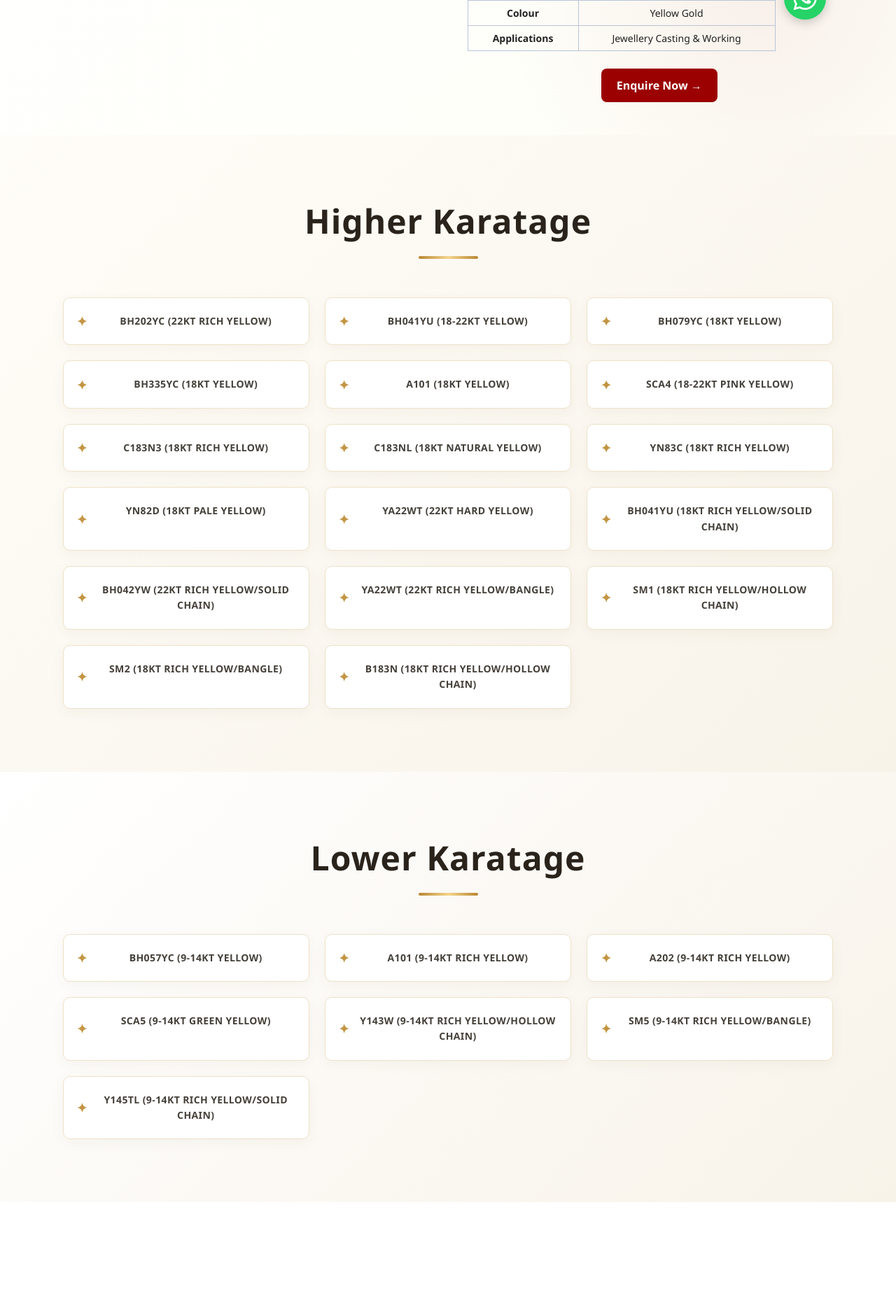
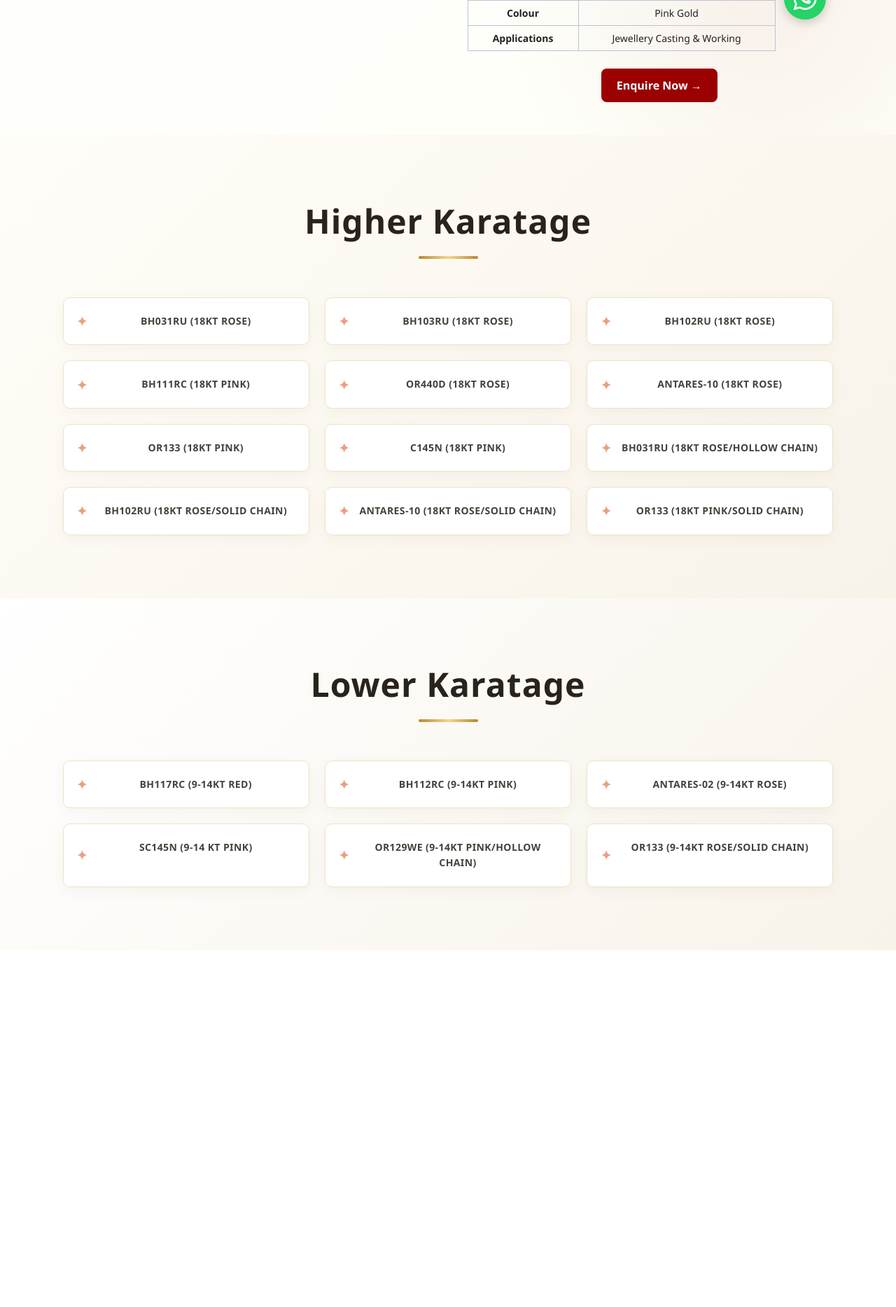
Before and after one commit to ankitkumawatpersonal-bot/vs_product, a Laravel app: page /pink in a window 1280 px wide. Shown: the part 747-2615 px from the top of the page at 70% size. After the commit the page ends 2105 px from the top, so only its background shows below. Run offline with Laravel 12, Linux system fonts and the light colour scheme.

Commit message:
updated vs_product website

```diff
--- a/resources/views/pink.blade.php
+++ b/resources/views/pink.blade.php
@@ -30,7 +30,7 @@
     <meta name="twitter:description"
         content="Innovative diamond detection and technology solutions by LDTECS.">
     <link rel="icon" type="image/png" href="/logo1.png?v=15">
-    <link rel="shortcut icon" href="/logo.webp?v=15">
+    <link rel="shortcut icon" href="/logo1.png?v=15">
     <link rel="stylesheet" href="https://cdnjs.cloudflare.com/ajax/libs/font-awesome/7.3.1/css/all.css" integrity="sha512-x9WwyMYBnlXMNQ6kQ/Lyzu1NqIhLQKL5Oq6xByfXuRj7s9CskyCbLv/1IjqzJmXwFXWr0ov6jBV7Qbc0hh9nHg==" crossorigin="anonymous" referrerpolicy="no-referrer">
 
     <style>
@@ -1187,13 +1237,15 @@
 
             .product-menu.mobile-open .product-popup,
             .product-menu.mobile-open .product-popup1,
-            .product-menu.mobile-open .product-popup2 {
+            .product-menu.mobile-open .product-popup2,
+            .product-menu.mobile-open .product-popup3 {
                 display: flex;
             }
 
             .product-menu:hover .product-popup,
             .product-menu:hover .product-popup1,
-            .product-menu:hover .product-popup2 {
+            .product-menu:hover .product-popup2
+            .product-menu:hover .product-popup3 {
                 opacity: 1;
                 visibility: visible;
                 transform: none;
@@ -2130,16 +2182,16 @@
     left: 19px;
     top: 50%;
     transform: translateY(-50%);
-    color: #c39543;
+    color: #E8A080;
     font-size: 18px;
 }
 
 .higher-para li:hover {
     transform: translateY(-6px);
-    border-color: #c39543;
+    border-color: #E8A080;
     box-shadow: 0 12px 28px rgba(145, 105, 38, 0.13);
     background: #fffdf8;
-    color: #a4772c;
+    color: #d88866;
 }
 
 
@@ -2345,8 +2397,15 @@
                     </div>
                 </div>
 
-                <a href="/">About Us</a>
-                <a class="contact-btn" id="openContact">Contact Us</a>
+                <a href="/"> Diamond Testing Machine </a>
+                <a href="/"> Gold Testing Machine </a>
+                <div class="product-menu">
+                    <a href="#cansumables" class="product-link"> About<i class="fa-solid fa-chevron-down"></i></a>
+                    <div class="product-popup3">
+                        <a href="/chemical-cansumables"> About Us </a>
+                        <a class="contact-btn" id="openContact">Contact Us</a>
+                    </div>
+                </div>
             </nav>
 
         </header>
@@ -2376,7 +2435,7 @@
                 </h2>
 
                 <p class="yellow-description">
-                    LEGOR Yellow Alloys are developed for jewellery
+                    LEGOR Pink Alloys are developed for jewellery
                     manufacturers seeking consistent colour, reliable
                     processing and excellent manufacturing performance.
                 </p>
@@ -2386,7 +2445,7 @@
 
                     <div class="feature">
                         <div class="feature-icon">♢</div>
-                        <p>Brilliant<br>Yellow Colour</p>
+                        <p>Brilliant<br>Pink Colour</p>
                     </div>
 
                     <div class="feature">
@@ -2416,7 +2475,7 @@
                     </tr>
                     <tr>
                         <td>Product</td>
-                        <td>Yellow Alloys</td>
+                        <td>Pink Alloys</td>
                     </tr>
                     <tr>
                         <td>Product Line</td>
@@ -2424,7 +2483,7 @@
                     </tr>
                     <tr>
                         <td>Colour</td>
-                        <td>Yellow Gold</td>
+                        <td>Pink Gold</td>
                     </tr>
                     <tr>
                         <td>Applications</td>
@@ -2444,23 +2503,18 @@
             <div class="casting">
                 <h1 class="higher-karatage"> Higher Karatage </h1>
                 <div class="higher-para">
-                    <li> BH202YC (22KT RICH YELLOW) </li>
-                    <li> BH041YU (18-22KT YELLOW) </li>
-                    <li> BH079YC (18KT YELLOW) </li>
-                    <li> BH335YC (18KT YELLOW) </li>
-                    <li> A101 (18KT YELLOW) </li>
-                    <li> SCA4 (18-22KT PINK YELLOW) </li>
-                    <li> C183N3 (18KT RICH YELLOW) </li>
-                    <li> C183NL (18KT NATURAL YELLOW) </li>
-                    <li> YN83C (18KT RICH YELLOW) </li>
-                    <li> YN82D (18KT PALE YELLOW) </li>
-                    <li> YA22WT (22KT HARD YELLOW) </li>
-                    <li> BH041YU (18KT RICH YELLOW/SOLID CHAIN) </li>
-                    <li> BH042YW (22KT RICH YELLOW/SOLID CHAIN) </li>
-                    <li> YA22WT (22KT RICH YELLOW/BANGLE) </li>
-                    <li> SM1 (18KT RICH YELLOW/HOLLOW CHAIN) </li>
-                    <li> SM2 (18KT RICH YELLOW/BANGLE) </li>
-                    <li> B183N (18KT RICH YELLOW/HOLLOW CHAIN) </li>
+                    <li> BH031RU (18KT ROSE) </li>
+                    <li> BH103RU (18KT ROSE) </li>
+                    <li> BH102RU (18KT ROSE) </li>
+                    <li> BH111RC (18KT PINK) </li>
+                    <li> OR440D (18KT ROSE) </li>
+                    <li> ANTARES-10 (18KT ROSE) </li>
+                    <li> OR133 (18KT PINK) </li>
+                    <li> C145N (18KT PINK) </li>
+                    <li> BH031RU (18KT ROSE/HOLLOW CHAIN) </li>
+                    <li> BH102RU (18KT ROSE/SOLID CHAIN) </li>
+                    <li> ANTARES-10 (18KT ROSE/SOLID CHAIN)  </li>
+                    <li> OR133 (18KT PINK/SOLID CHAIN) </li>
                 </div>
             </div>
 
@@ -2470,13 +2524,12 @@
             <div class="casting">
                 <h1 class="higher-karatage"> Lower Karatage </h1>
                 <div class="higher-para">
-                    <li> BH057YC (9-14KT YELLOW) </li>
-                    <li> A101 (9-14KT RICH YELLOW)  </li>
-                    <li> A202 (9-14KT RICH YELLOW) </li>
-                    <li> SCA5 (9-14KT GREEN YELLOW) </li>
-                    <li> Y143W (9-14KT RICH YELLOW/HOLLOW CHAIN) </li>
-                    <li> SM5 (9-14KT RICH YELLOW/BANGLE) </li>
-                    <li> Y145TL (9-14KT RICH YELLOW/SOLID CHAIN) </li>
+                    <li> BH117RC (9-14KT RED) </li>
+                    <li> BH112RC (9-14KT PINK)  </li>
+                    <li> ANTARES-02 (9-14KT ROSE) </li>
+                    <li> SC145N (9-14 KT PINK) </li>
+                    <li> OR129WE (9-14KT PINK/HOLLOW CHAIN) </li>
+                    <li> OR133 (9-14KT ROSE/SOLID CHAIN) </li>
                 </div>
             </div>
 
```
Also changed, not shown: other parts of resources/views/pink.blade.php (+55 -5 lines), resources/views/yellow.blade.php (+68 -9 lines).
